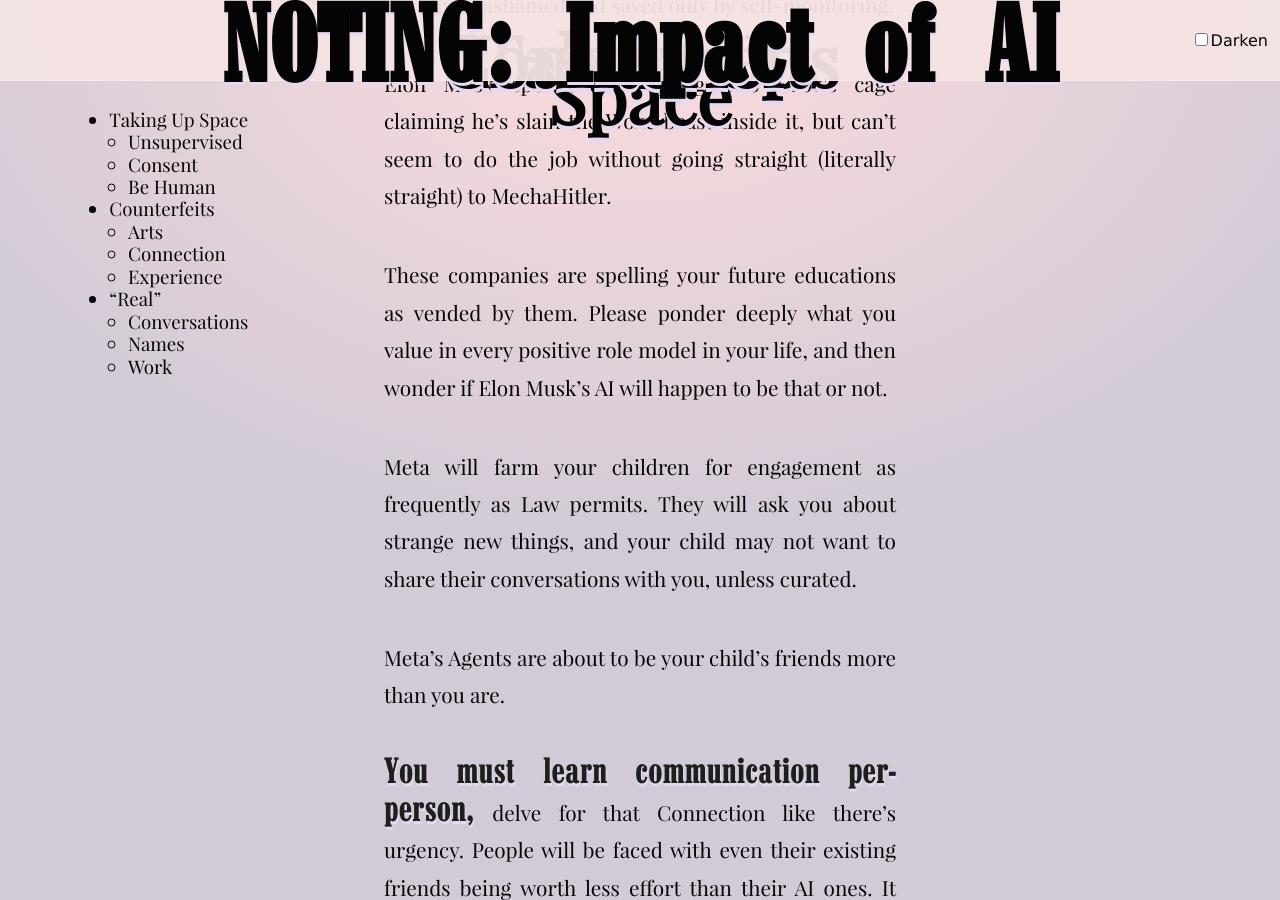
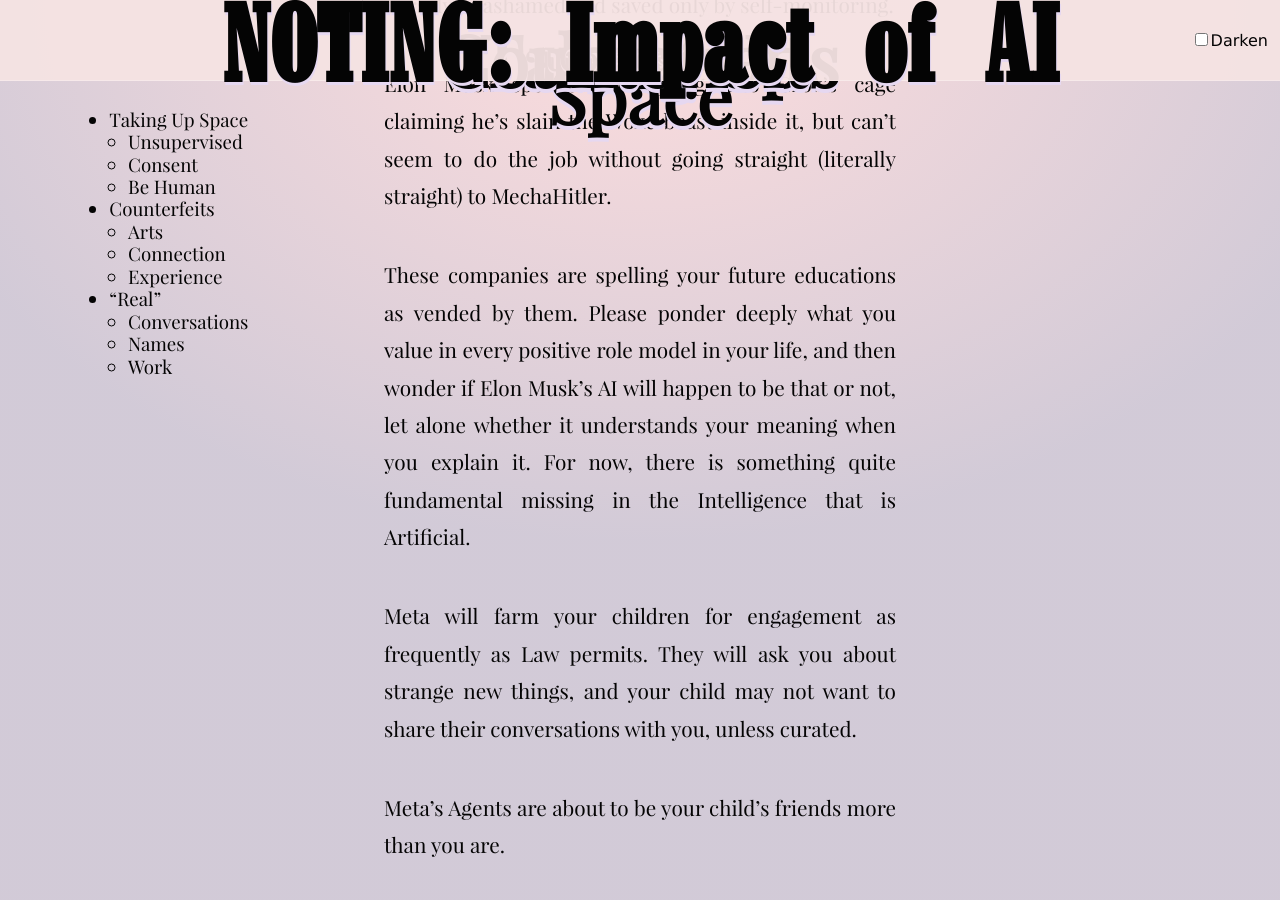
Before and after one commit to tiliv/antibody, a Jekyll site: the page built from docs/journal/autumn-ryan-Impact-of-AI/index.md, in a window 1280 px wide and 900 px high, scrolled down 31298 px. Built offline with Jekyll 4.4.1, drawn with Linux system fonts in a browser that asks for light colours.

Commit message:
Expand thought.

```diff
--- a/docs/journal/autumn-ryan-Impact-of-AI/index.md
+++ b/docs/journal/autumn-ryan-Impact-of-AI/index.md
@@ -261,7 +261,7 @@
 
 Elon Musk spends time going into Grok's cage claiming he's slain the Woke beast inside it, but can't seem to do the job without going straight (literally straight) to MechaHitler.
 
-These companies are spelling your future educations as vended by them. Please ponder deeply what you value in every positive role model in your life, and then wonder if Elon Musk's AI will happen to be that or not.
+These companies are spelling your future educations as vended by them. Please ponder deeply what you value in every positive role model in your life, and then wonder if Elon Musk's AI will happen to be that or not, let alone whether it understands your meaning when you explain it. For now, there is something quite fundamental missing in the Intelligence that is Artificial.
 
 Meta will farm your children for engagement as frequently as Law permits. They will ask you about strange new things, and your child may not want to share their conversations with you, unless curated.
 
```
